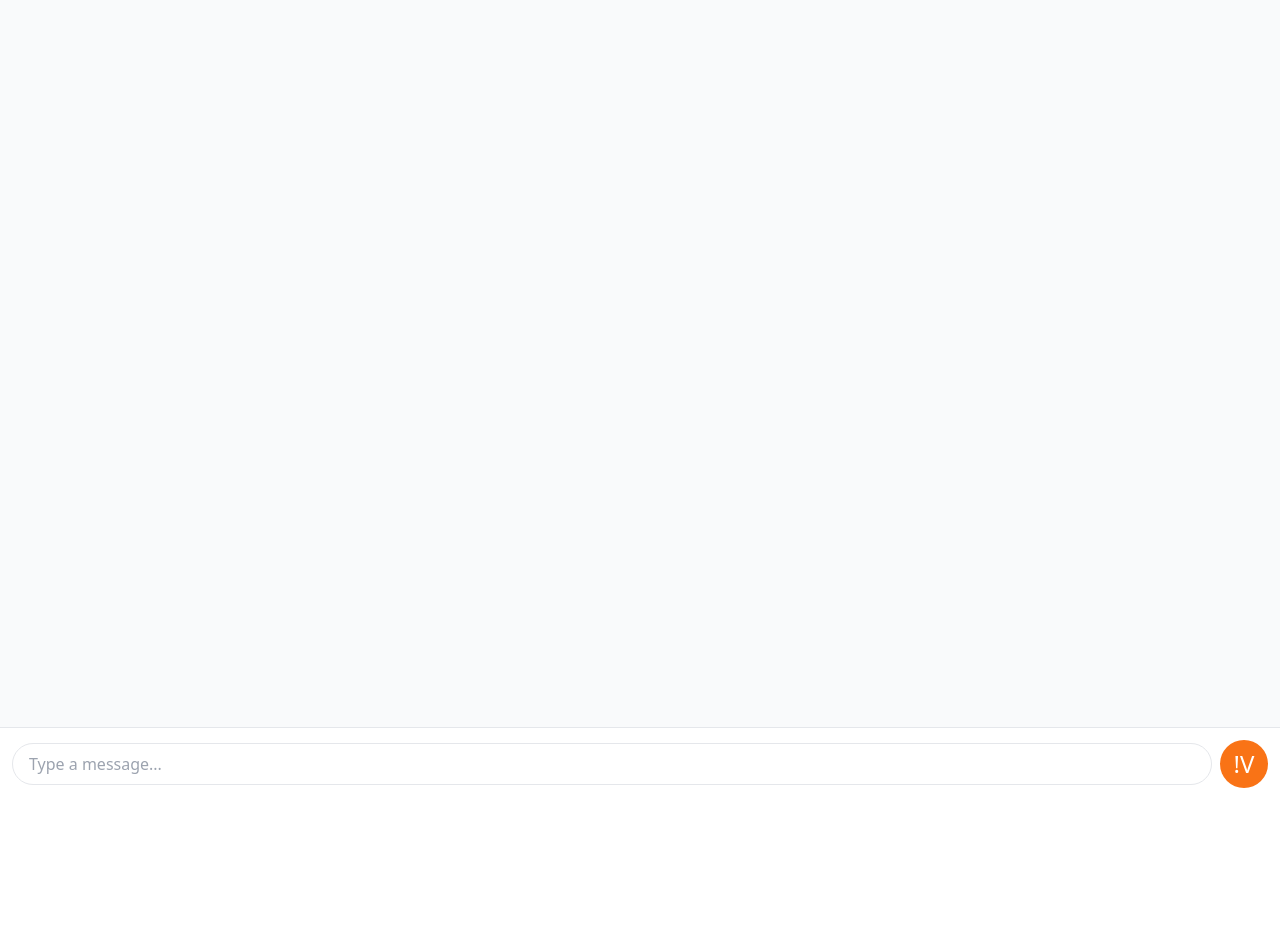
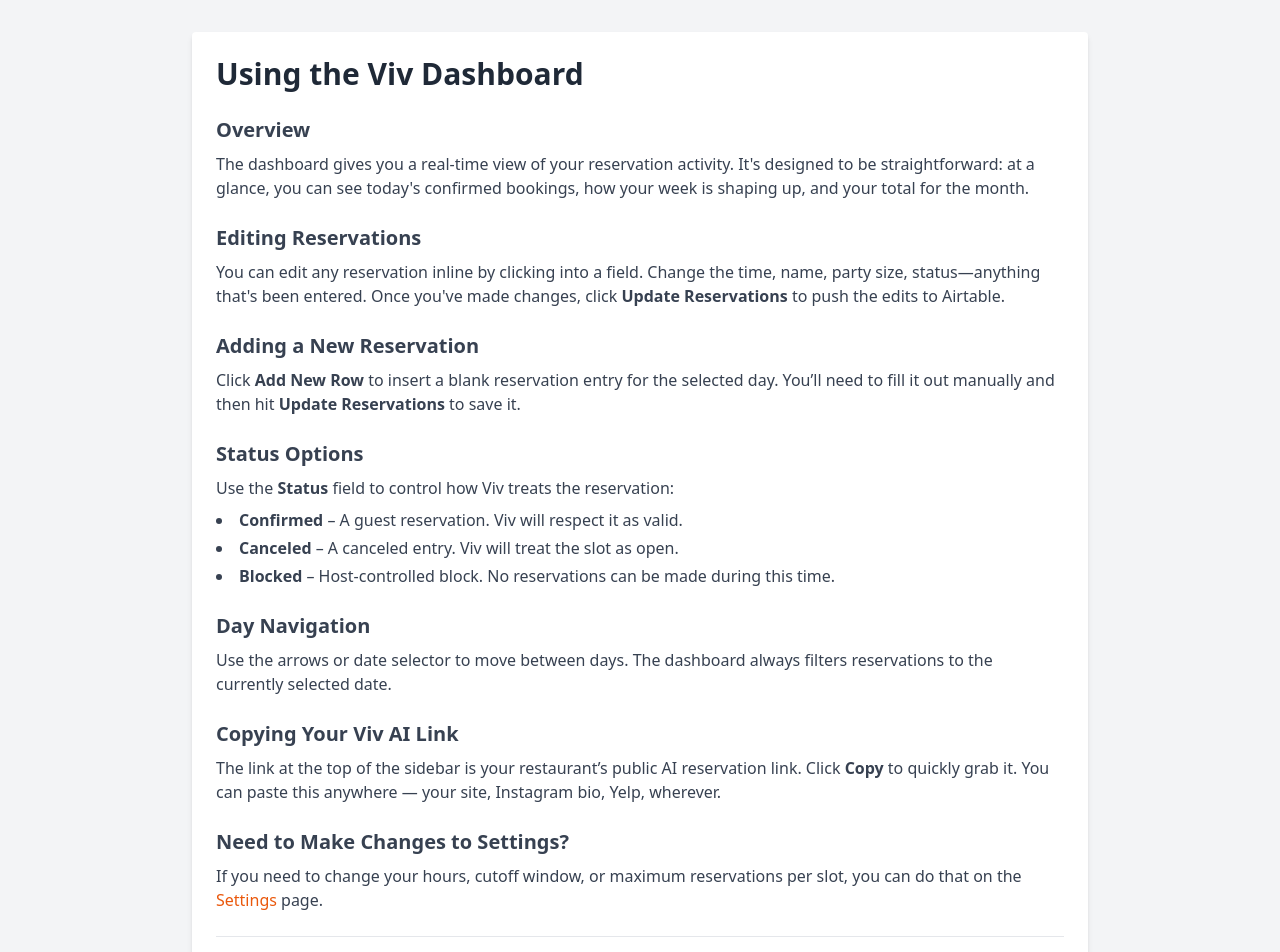
Before and after one commit to rodneyberubee/viv-frontend, a Next.js app: page /how-to-dashboard in a window 1280 px wide. Shown: the top 952 px of the page. Before the commit the page ends 800 px from the top, so only its background shows below. Built offline with nearby package versions, Linux system fonts and the light colour scheme.

Commit message:
Create how-to-dashboard.tsx

```diff
--- /dev/null
+++ b/pages/how-to-dashboard.tsx
@@ -0,0 +1,80 @@
+import React from 'react';
+import Link from 'next/link';
+
+const HowToDashboard = () => {
+  return (
+    <div className="min-h-screen bg-gray-100 p-8">
+      <div className="max-w-4xl mx-auto bg-white shadow-md rounded p-6 space-y-6">
+        <h1 className="text-3xl font-bold text-gray-800">Using the Viv Dashboard</h1>
+
+        <section>
+          <h2 className="text-xl font-semibold text-gray-700 mb-2">Overview</h2>
+          <p className="text-gray-700">
+            The dashboard gives you a real-time view of your reservation activity. It's designed to be straightforward:
+            at a glance, you can see today's confirmed bookings, how your week is shaping up, and your total for the month.
+          </p>
+        </section>
+
+        <section>
+          <h2 className="text-xl font-semibold text-gray-700 mb-2">Editing Reservations</h2>
+          <p className="text-gray-700">
+            You can edit any reservation inline by clicking into a field. Change the time, name, party size, status—anything
+            that's been entered. Once you've made changes, click <strong>Update Reservations</strong> to push the edits to Airtable.
+          </p>
+        </section>
+
+        <section>
+          <h2 className="text-xl font-semibold text-gray-700 mb-2">Adding a New Reservation</h2>
+          <p className="text-gray-700">
+            Click <strong>Add New Row</strong> to insert a blank reservation entry for the selected day. You’ll need to fill it out manually and then hit
+            <strong> Update Reservations</strong> to save it.
+          </p>
+        </section>
+
+        <section>
+          <h2 className="text-xl font-semibold text-gray-700 mb-2">Status Options</h2>
+          <p className="text-gray-700">
+            Use the <strong>Status</strong> field to control how Viv treats the reservation:
+          </p>
+          <ul className="list-disc list-inside text-gray-700 mt-2 space-y-1">
+            <li><strong>Confirmed</strong> – A guest reservation. Viv will respect it as valid.</li>
+            <li><strong>Canceled</strong> – A canceled entry. Viv will treat the slot as open.</li>
+            <li><strong>Blocked</strong> – Host-controlled block. No reservations can be made during this time.</li>
+          </ul>
+        </section>
+
+        <section>
+          <h2 className="text-xl font-semibold text-gray-700 mb-2">Day Navigation</h2>
+          <p className="text-gray-700">
+            Use the arrows or date selector to move between days. The dashboard always filters reservations to the currently
+            selected date.
+          </p>
+        </section>
+
+        <section>
+          <h2 className="text-xl font-semibold text-gray-700 mb-2">Copying Your Viv AI Link</h2>
+          <p className="text-gray-700">
+            The link at the top of the sidebar is your restaurant’s public AI reservation link. Click <strong>Copy</strong> to
+            quickly grab it. You can paste this anywhere — your site, Instagram bio, Yelp, wherever.
+          </p>
+        </section>
+
+        <section>
+          <h2 className="text-xl font-semibold text-gray-700 mb-2">Need to Make Changes to Settings?</h2>
+          <p className="text-gray-700">
+            If you need to change your hours, cutoff window, or maximum reservations per slot, you can do that on the{' '}
+            <Link href="/settings" className="text-orange-600 hover:underline font-medium">Settings</Link> page.
+          </p>
+        </section>
+
+        <div className="pt-6 border-t">
+          <Link href="/dashboard/mollyscafe1" className="text-sm text-blue-600 hover:underline">
+            ← Back to Dashboard
+          </Link>
+        </div>
+      </div>
+    </div>
+  );
+};
+
+export default HowToDashboard;
```
